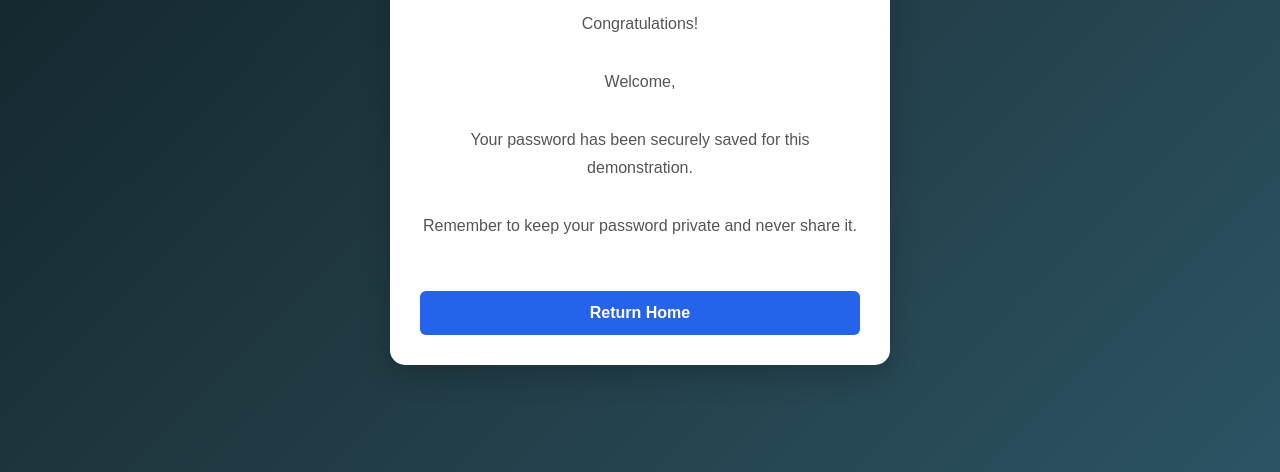
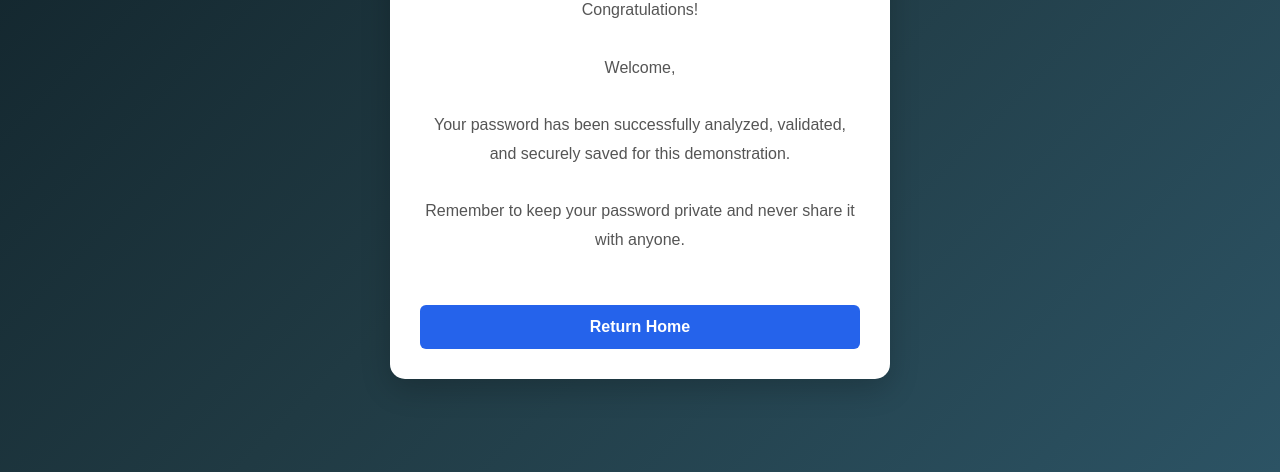
Before and after one commit to RexDavid06/AKAN-s-Project, a plain HTML site: page success.html in a window 1280 px wide. Shown: the part 328-800 px from the top of the page. Drawn offline with Linux system fonts and the light colour scheme.

Commit message:
Enhance success message and update button functionality

```diff
--- a/success.html
+++ b/success.html
@@ -25,18 +25,18 @@
 
         <br /><br />
 
-        Your password has been securely saved for this demonstration.
+        Your password has been successfully analyzed, validated, and securely
+        saved for this demonstration.
 
         <br /><br />
 
-        Remember to keep your password private and never share it.
+        Remember to keep your password private and never share it with anyone.
       </p>
 
-      <a href="landing.html">
-        <button id="register-btn">Return Home</button>
-      </a>
+      <button id="register-btn" onclick="goHome()">
+        Return Home
+      </button>
     </div>
-  </body>
 
     <script>
       const user = JSON.parse(localStorage.getItem("currentUser"));
@@ -44,5 +44,14 @@
       if (user) {
         document.getElementById("user-name").textContent = user.fullname;
       }
+
+      function goHome() {
+        // Remove only the current logged-in user
+        localStorage.removeItem("currentUser");
+
+        // Return to the landing page
+        window.location.href = "landing.html";
+      }
     </script>
+  </body>
 </html>
```
Lines whose indentation alone changed are shown as unchanged.
